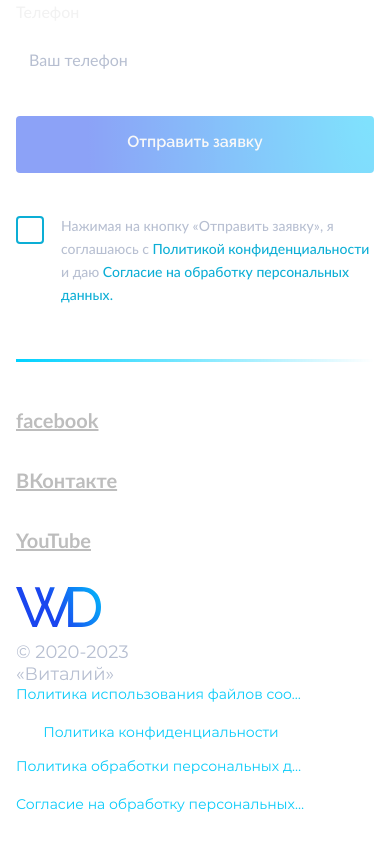
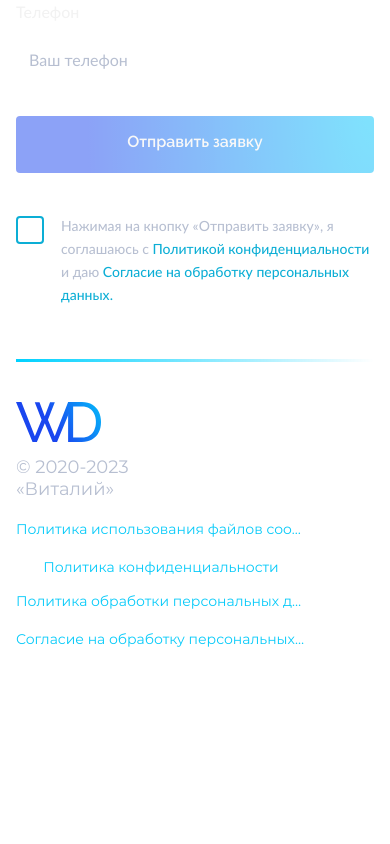
Before and after one commit to Vitaly424/next-portfolio, a Next.js app: page / in a window 390 px wide. Shown: the part 5966-6810 px from the top of the page. After the commit the page ends 6645 px from the top, so only its background shows below. Built offline with nearby package versions, Linux system fonts and the light colour scheme.

Commit message:
refactoring

```diff
--- a/components/Layout/Footer/Footer.tsx
+++ b/components/Layout/Footer/Footer.tsx
@@ -14,7 +14,6 @@ const Footer = () => {
                 <span className={styles.footer__border} />
                 <div className={styles.footer__inner}>
                     <div className={styles.footer__left}>
-                        {isMobile725 && <SocialList marginBottom={25} />}
                         <Logo/>
                         <p style={{marginTop: '10px'}} className={styles.footer__copyright}>© 2020-2023 <br />«Виталий»</p>
                     </div>
--- a/styles/footer.module.scss
+++ b/styles/footer.module.scss
@@ -66,6 +66,10 @@
         font-weight: 400;
         font-size: 18px;
         color: #B7BFD1;
+
+        @media (max-width: 725px) {
+            margin-bottom: 20px;
+        }
     }
 
     &__right {
```
